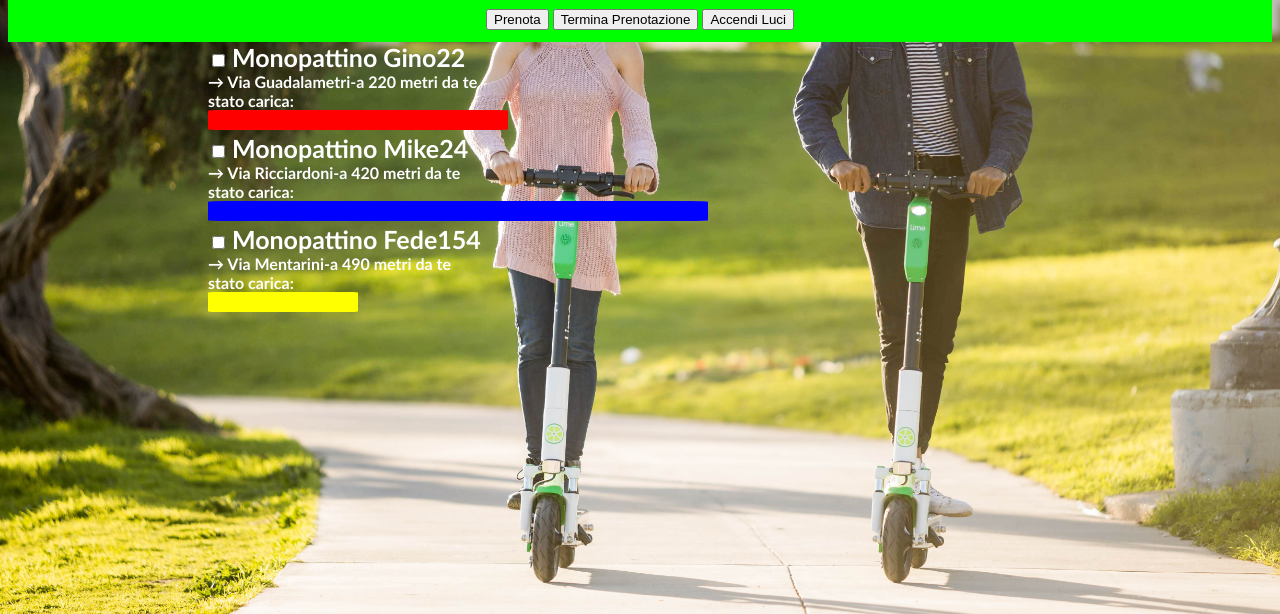
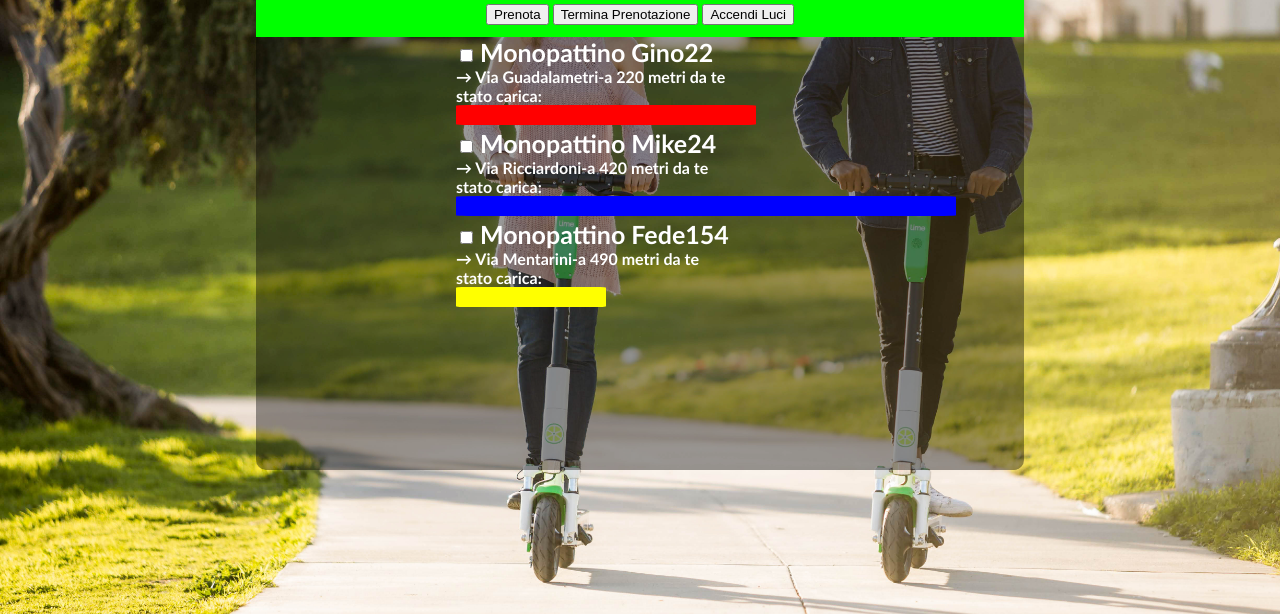
Before and after one commit to mancaniello/William-Mancaniello, a plain HTML site: page index.html in a window 1280 px wide. Shown: the part 186-800 px from the top of the page. Drawn offline with Linux system fonts and the light colour scheme.

Commit message:
Coding challenge coretta(?)

```diff
--- a/index.html
+++ b/index.html
@@ -7,6 +7,8 @@
   </head>
 
   <body>
+
+    <section>
 
 <!-- Elementi centrali, logo e titolo -->
     <div class="container">
@@ -57,5 +59,7 @@
         <span id="statobatteria3"></span>
     </main>
 
+  </section>
+
   </body>
 </html>
--- a/style.css
+++ b/style.css
@@ -1,8 +1,19 @@
 body{
   background-image: url(background.jpg);
   background-size: cover;
-  opacity: 1;
 }
+
+section{
+  position: absolute;
+  left: 50%;
+  top: 42%;
+  transform: translate(-50%,-50%);
+  width: 60%;
+  height: 80%;
+  background: rgba(0, 0, 0, 0.4);
+  border-radius: 10px; */
+  }
+
 
 .container{
   text-align: center;
```
